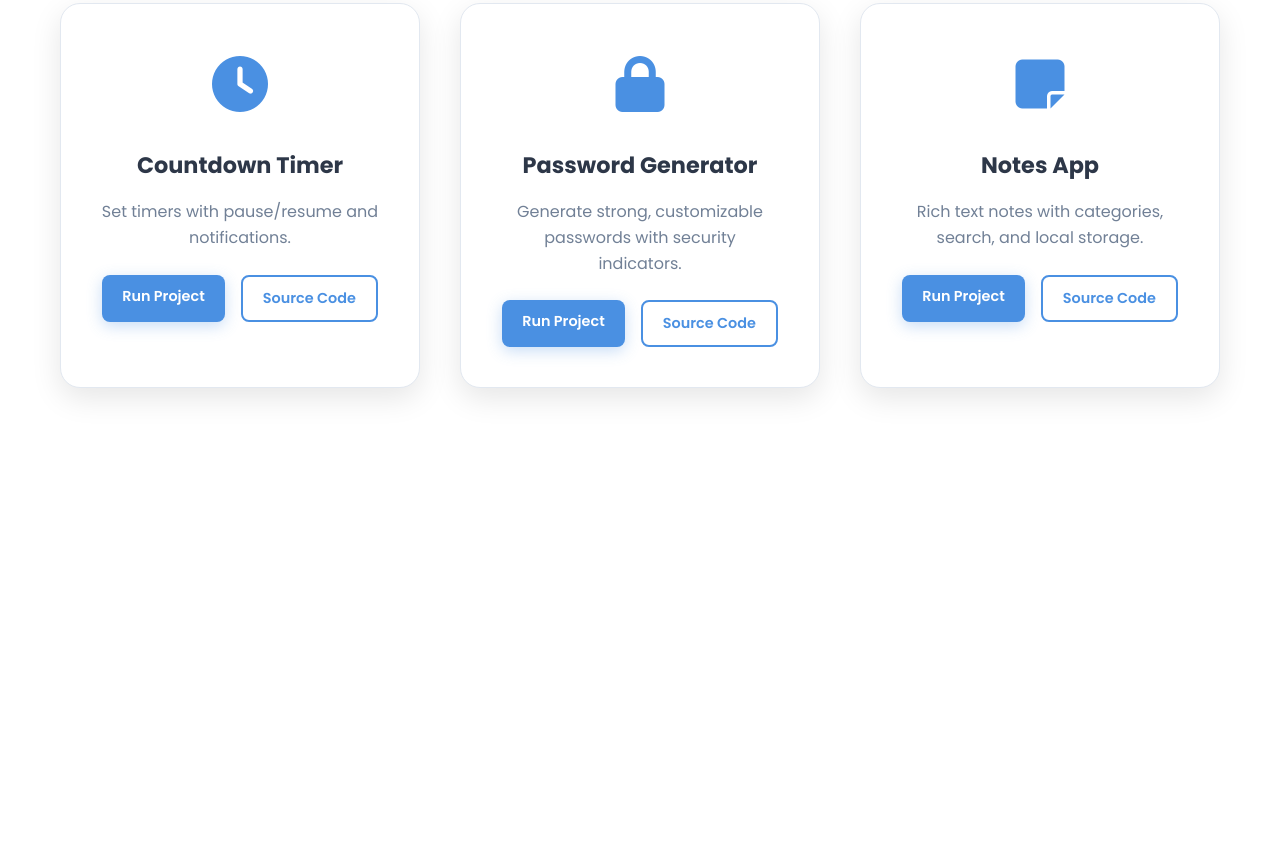
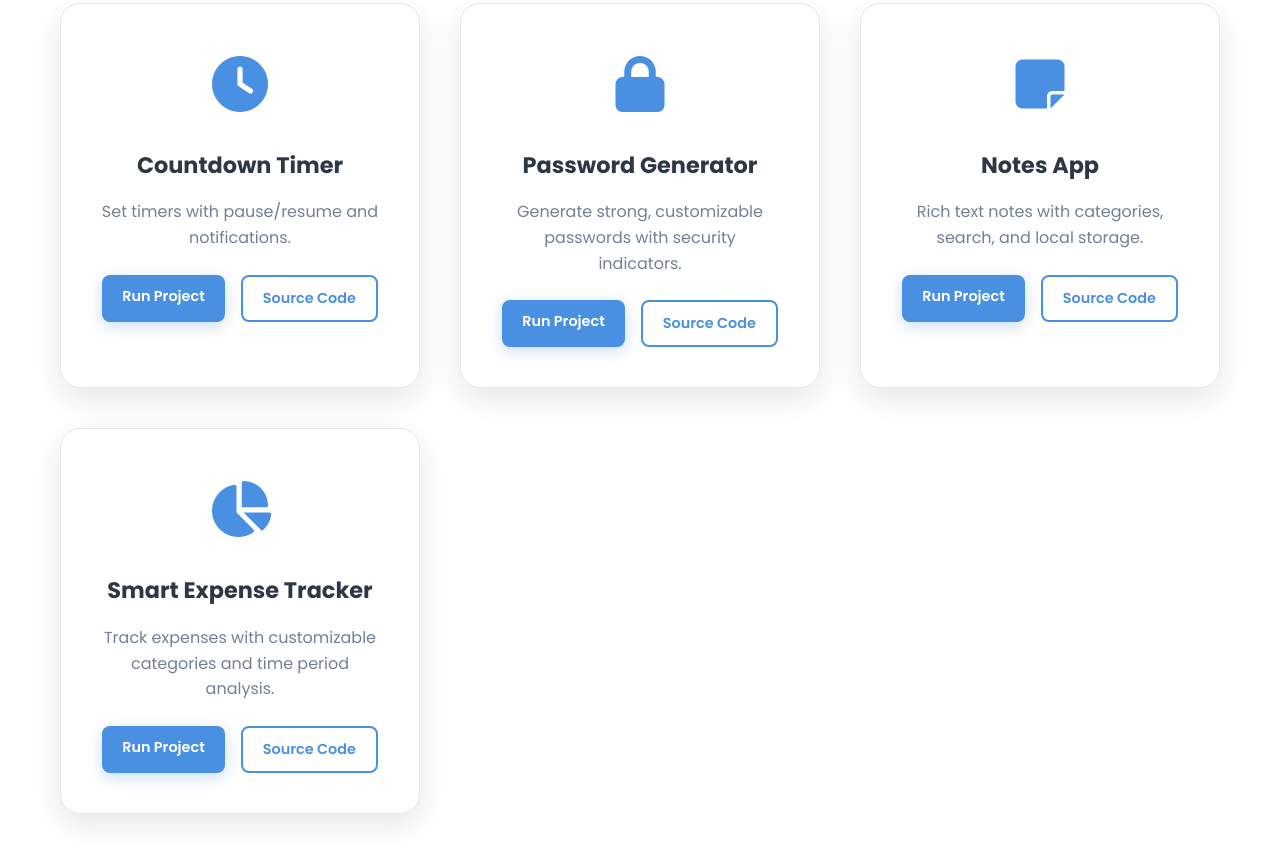
Before and after one commit to Shail9349/Portfolio-website, a plain HTML site: page projects.html in a window 1280 px wide. Shown: the part 1091-1953 px from the top of the page. Before the commit the page ends 1559 px from the top, so only its background shows below. Drawn offline with Linux system fonts and the light colour scheme.

Commit message:
Update projects.html with new project details. expense calculator

```diff
--- a/projects.html
+++ b/projects.html
@@ -151,6 +151,19 @@
                     </div>
                 </div>
 
+                <!-- Expense Tracker -->
+                <div class="project-card">
+                    <div class="project-image">
+                        <i class="fas fa-chart-pie"></i>
+                    </div>
+                    <h3>Smart Expense Tracker</h3>
+                    <p>Track expenses with customizable categories and time period analysis.</p>
+                    <div class="project-links">
+                        <a href="expense-tracker/" class="btn primary" target="_blank">Run Project</a>
+                        <a href="https://github.com/Shail9349/Portfolio-website/tree/main/expense-tracker" class="btn secondary" target="_blank">Source Code</a>
+                    </div>
+                </div>
+
             </div>
         </div>
     </section>
```
